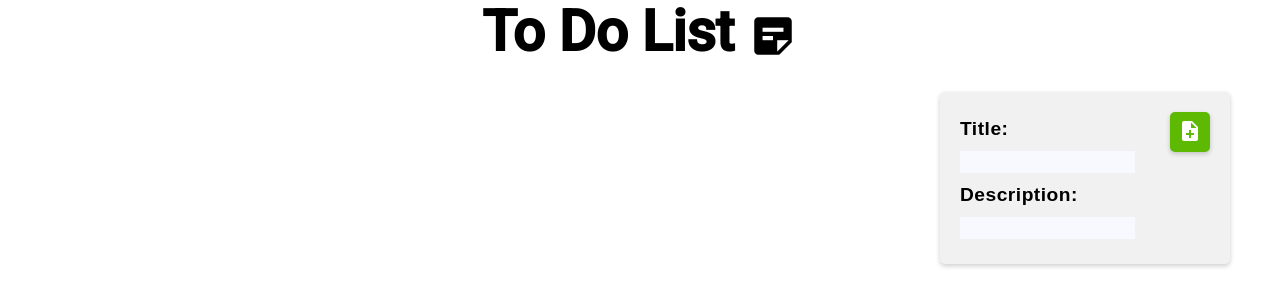
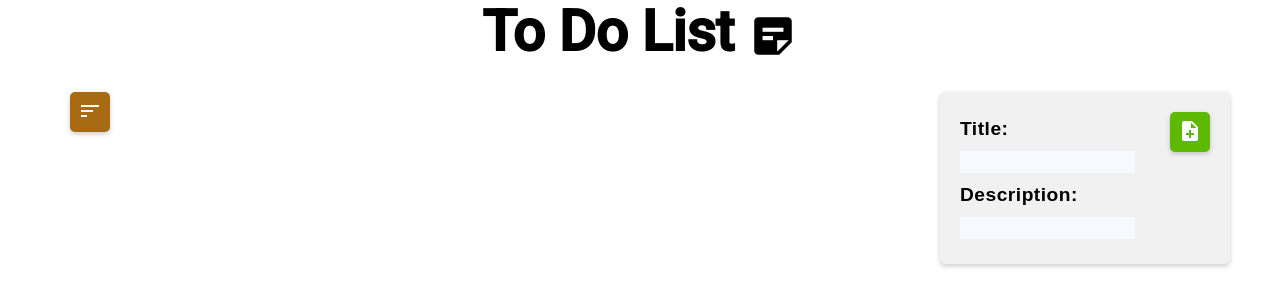
Before and after one commit to nunoconc/angular-project, an Angular app: page / in a window 1280 px wide. Shown: the top 306 px of the page. Built offline with nearby package versions, Linux system fonts and the light colour scheme.

Commit message:
feat: sort list option

```diff
--- a/src/app/add/add.component.ts
+++ b/src/app/add/add.component.ts
@@ -1,6 +1,6 @@
-import {Component, Input} from '@angular/core';
+import {Component} from '@angular/core';
 import {FormsModule} from "@angular/forms";
-import {createTodoItem, TodoItem} from "../../types/todoItem";
+import {TodoItem} from "../../types/todoItem";
 import {TodoItemStorageService} from "../../services/todoItemStorageService";
 import {MatIcon} from "@angular/material/icon";
 
@@ -15,12 +15,23 @@ import {MatIcon} from "@angular/material/icon";
   styleUrl: './add.component.css',
 })
 export class AddComponent {
-  todoItem: TodoItem =  createTodoItem();
+  todoItem: TodoItem =  {
+    key: '',
+    title: '',
+    description: '',
+  };
 
   constructor(private todoItemService: TodoItemStorageService) {}
 
   onSubmit() {
-    this.todoItemService.addItem(this.todoItem);
-    this.todoItem =  createTodoItem();
+    if(!!this.todoItem.description && !!this.todoItem.title){
+      this.todoItem.key = Date.now().toString()
+      this.todoItemService.addItem(this.todoItem);
+      this.todoItem = {
+        key: '',
+        title: '',
+        description: '',
+      };
+    }
   }
 }
--- a/src/app/list/list.component.css
+++ b/src/app/list/list.component.css
@@ -21,3 +21,22 @@
 .container-item{
   list-style: none;
 }
+
+.button-sort{
+  color: white;
+  padding: 5px;
+  margin: 0 0 20px 20px;
+  border-radius: 5px;
+  min-width: 40px;
+  min-height: 40px;
+  align-self: self-start;
+  justify-self: flex-end;
+  border: none;
+  cursor: pointer;
+  box-shadow: 0 2px 5px rgba(0, 0, 0, 0.2);
+  background-color: #a86b13;
+}
+
+.button-sort:hover{
+  background-color: #573303;
+}
--- a/src/app/list/list.component.html
+++ b/src/app/list/list.component.html
@@ -1,3 +1,6 @@
+<button class="button-sort" (click)="sort()">
+  <mat-icon fontIcon="sort"></mat-icon>
+</button>
 <ul class="container-list">
   <li class="container-item" *ngFor="let item of todoItems" >
     <app-item [todoItem]=item />
--- a/src/app/list/list.component.ts
+++ b/src/app/list/list.component.ts
@@ -2,14 +2,26 @@ import {Component, Input} from '@angular/core';
 import {ItemComponent} from "../item/item.component";
 import {TodoItem} from "../../types/todoItem";
 import {NgForOf} from "@angular/common";
+import {MatIcon} from "@angular/material/icon";
 
 @Component({
   selector: 'app-list',
   standalone: true,
-  imports: [ItemComponent, NgForOf],
+  imports: [ItemComponent, NgForOf, MatIcon],
   templateUrl: './list.component.html',
   styleUrl: './list.component.css'
 })
 export class ListComponent {
   @Input() todoItems: TodoItem[] = [];
+  sorted = false;
+
+  sort() {
+    if(!this.sorted){
+      this.todoItems = this.todoItems.sort((a,b) => a.title.localeCompare(b.title));
+    } else {
+      this.todoItems = this.todoItems.sort((a,b) => a.key.localeCompare(b.key));
+    }
+
+    this.sorted = !this.sorted;
+  }
 }
--- a/src/types/todoItem.ts
+++ b/src/types/todoItem.ts
@@ -3,11 +3,3 @@ export interface TodoItem {
   title: string;
   description: string;
 }
-
-export function createTodoItem(): TodoItem {
-  return {
-    key: Date.now().toString(),
-    title: '',
-    description: '',
-  }
-}
```
